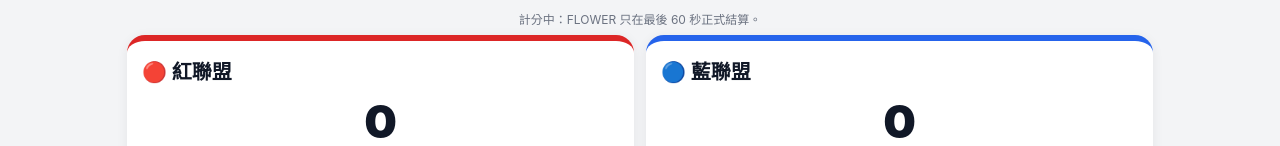
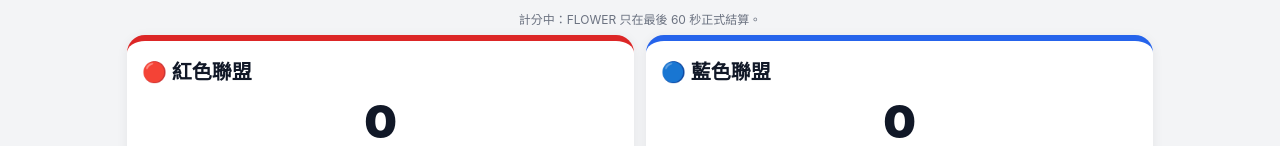
Before and after one commit to cyyy-90/-biobuzz-score, a plain HTML site: page index.html in a window 1280 px wide. Shown: the part 150-296 px from the top of the page. Drawn offline with Linux system fonts and the light colour scheme.

Commit message:
Update index.html

```diff
--- a/index.html
+++ b/index.html
@@ -131,7 +131,7 @@ function rp(c){
  return {swarm,p1:x.tips>=4,p2:x.tips>=7,total:(swarm?1:0)+(x.tips>=4?1:0)+(x.tips>=7?1:0)};
 }
 function renderAlliance(c){
- const title=c==="red"?"🔴 紅聯盟":"🔵 藍聯盟";
+ const title=c==="red"?"🔴 紅色聯盟":"🔵 藍色聯盟";
  const sc=score(c),r=rp(c);
  document.getElementById(c).innerHTML=`<h2>${title}</h2><div class="score">${sc}</div><div class="rpline">Ranking Points：${r.total}</div>
  <h3>AUTO｜自動階段</h3>${row(c,"leave")}${row(c,"autoPark")}
```
